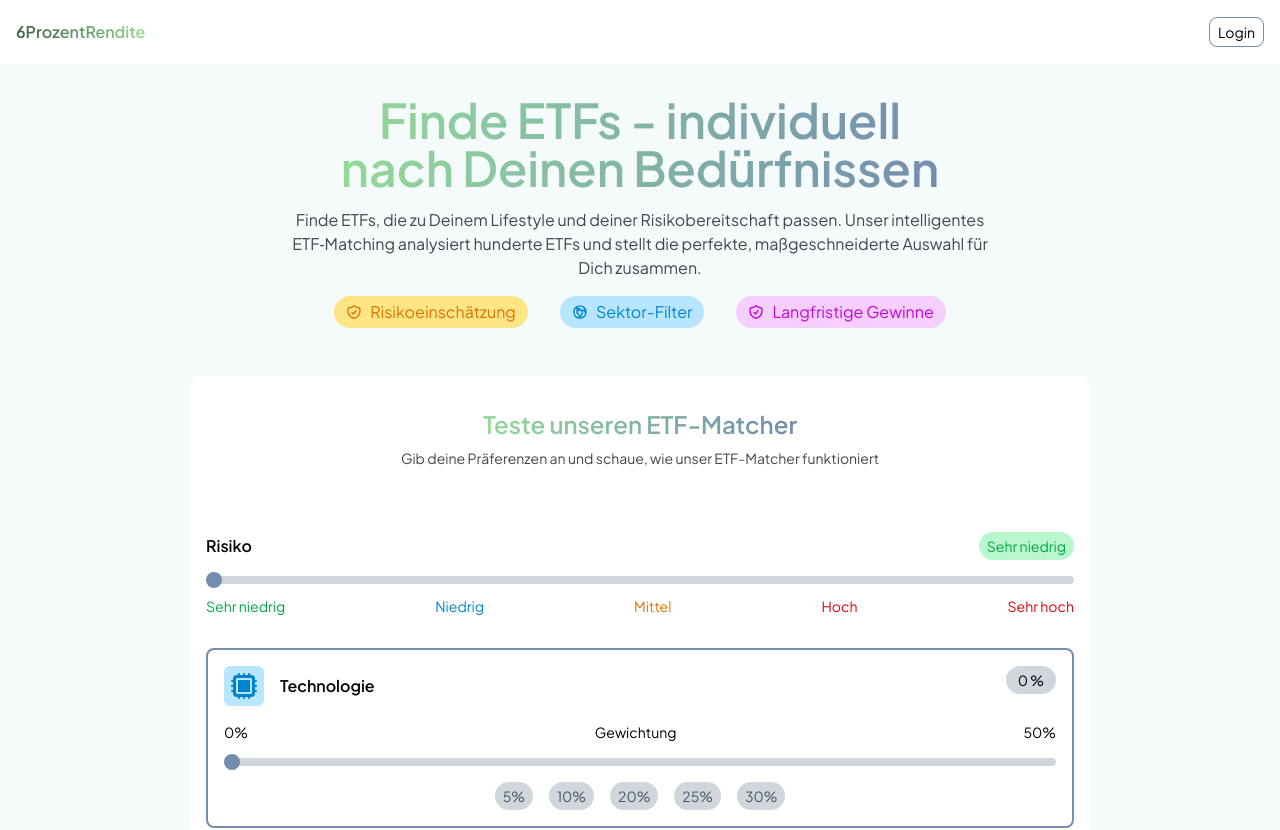
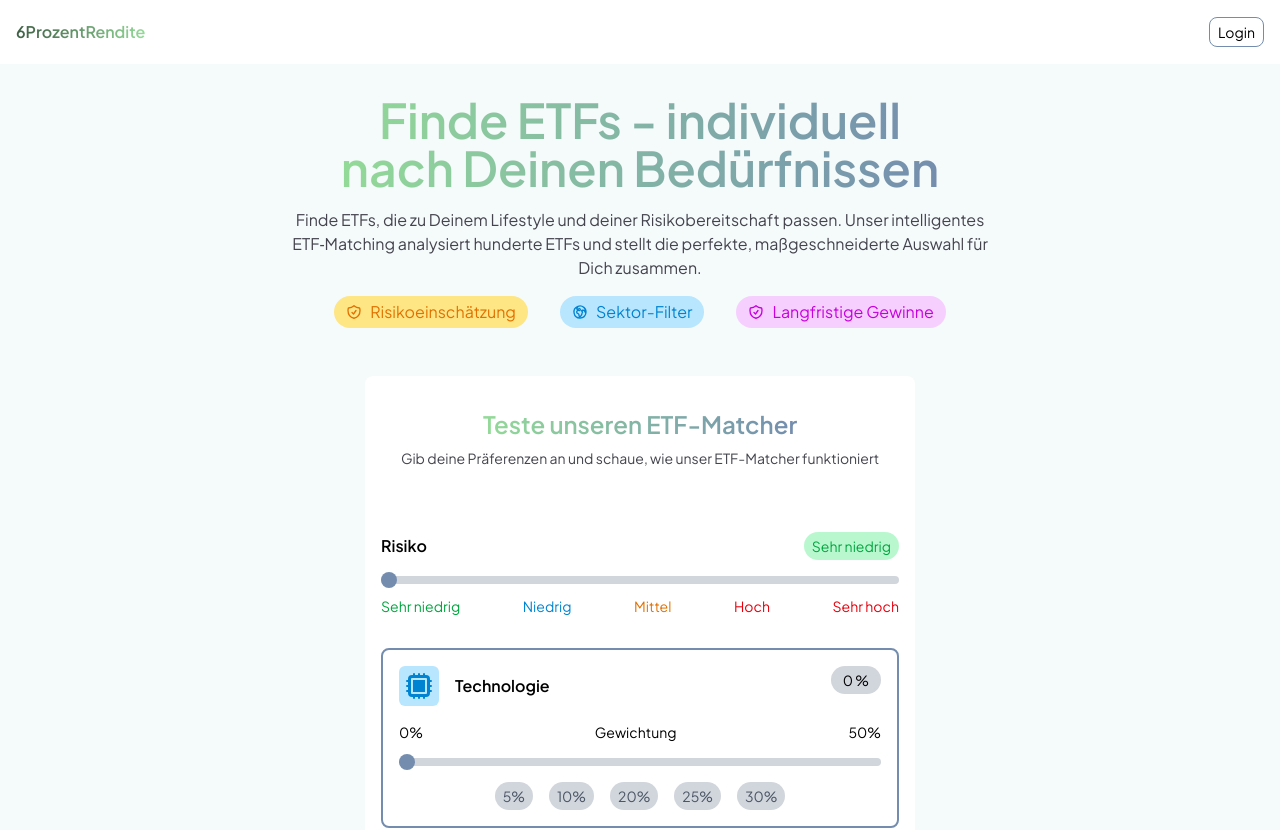
Before and after one commit to KyleKreuter/6ProzentRendite-frontend, a React (Vite) app: page / in a window 1280 px wide. Shown: the top 830 px of the page. Built offline with nearby package versions, Linux system fonts and the light colour scheme.

Commit message:
"Set default risk to MEDIUM and add sector weight change handling to EtfMatcherComponent"

```diff
--- a/src/components/matcher/EtfMatcherComponent.jsx
+++ b/src/components/matcher/EtfMatcherComponent.jsx
@@ -10,7 +10,7 @@ const EtfMatcherComponent = () => {
     return (
         <div className={"w-full h-full px-4 py-4 bg-pastel-cyan/10 flex items-center justify-center"}>
             <div
-                className={"w-full bg-white rounded-lg flex items-center justify-center px-4 py-8 flex-col gap-16 max-w-[900px]"}>
+                className={"w-full bg-white rounded-lg flex items-center justify-center px-4 py-8 flex-col gap-16 max-w-[550px]"}>
                 <div className={"flex flex-col gap-2 items-center justify-center"}>
                     <p className={"text-xl md:text-2xl font-semibold bg-clip-text text-transparent bg-gradient-to-r from-light-green to-pastel-blue"}>Teste
                         unseren ETF-Matcher</p>
```
